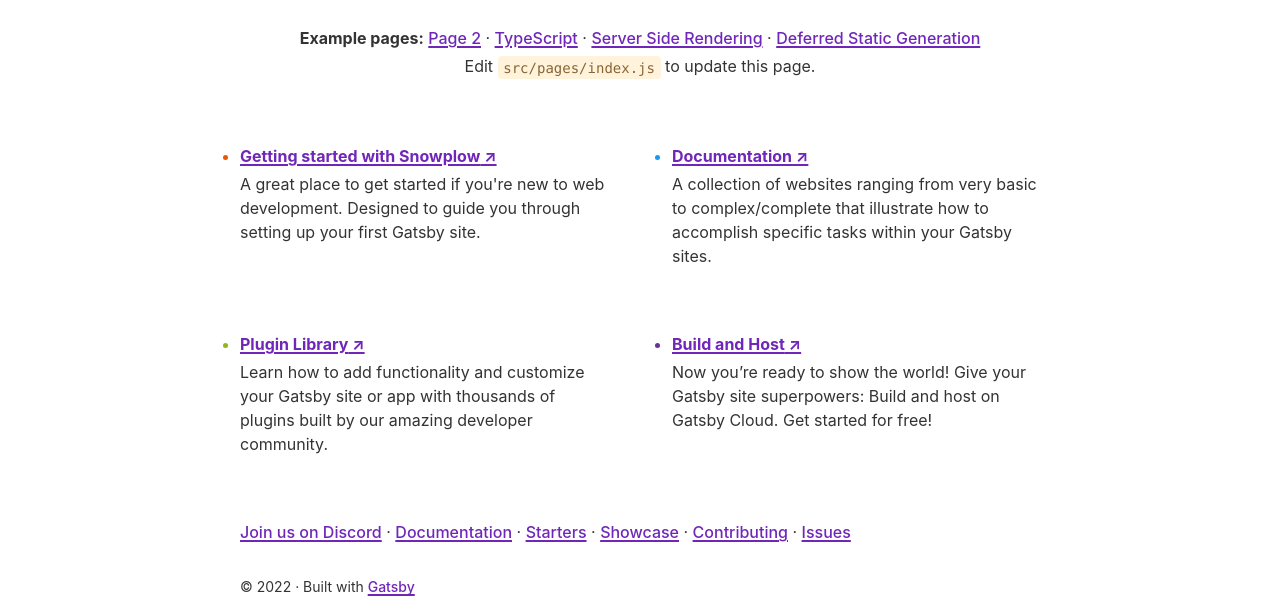
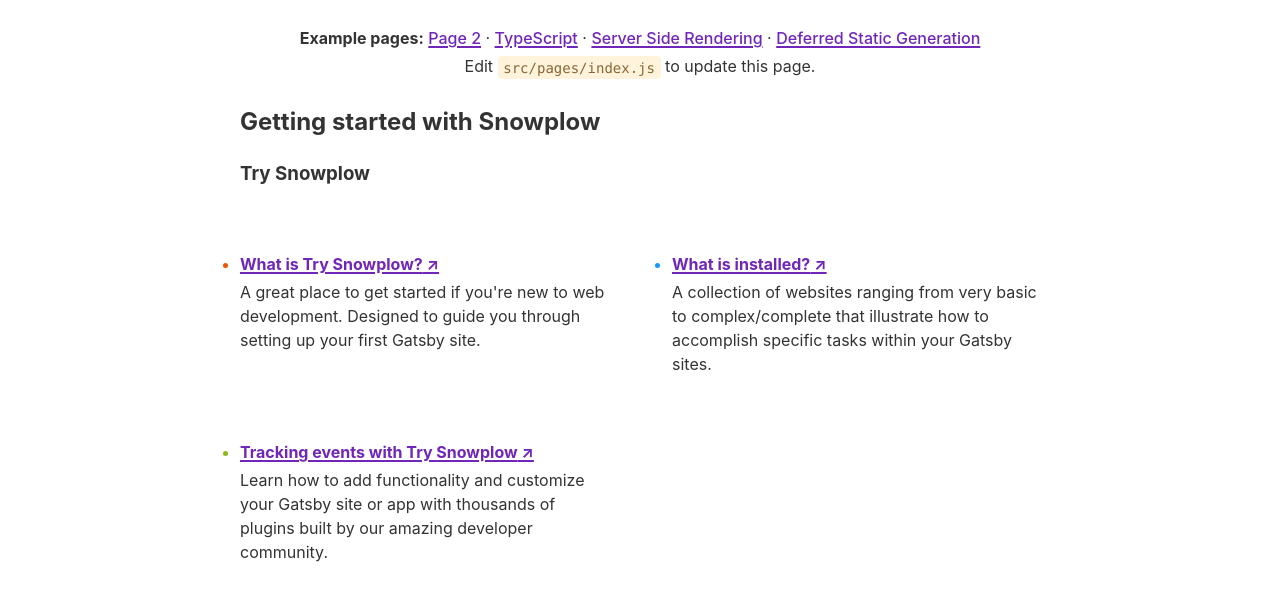
Before and after one commit to Andy-Hay/gatsby-starter-default, a Gatsby site: page / in a window 1280 px wide. Shown: the part 188-800 px from the top of the page. Built offline with nearby package versions, Linux system fonts and the light colour scheme; Gatsby itself is replaced by a stand-in of ours.

Commit message:
Add more links on index page

```diff
--- a/src/pages/index.js
+++ b/src/pages/index.js
@@ -6,7 +6,7 @@ import Layout from "../components/layout"
 import Seo from "../components/seo"
 import * as styles from "../components/index.module.css"
 
-const links = [
+const gettingStartedLinks = [
   {
     text: "Getting started with Snowplow",
     url: "https://www.gatsbyjs.com/docs/tutorial",
@@ -30,6 +30,48 @@ const links = [
     url: "https://www.gatsbyjs.com/cloud",
     description:
       "Now you’re ready to show the world! Give your Gatsby site superpowers: Build and host on Gatsby Cloud. Get started for free!",
+  },
+]
+
+const trySnowPlowLinks = [
+  {
+    text: "What is Try Snowplow?",
+    url: "https://www.gatsbyjs.com/docs/tutorial",
+    description:
+      "A great place to get started if you're new to web development. Designed to guide you through setting up your first Gatsby site.",
+  },
+  {
+    text: "What is installed?",
+    url: "https://github.com/gatsbyjs/gatsby/tree/master/examples",
+    description:
+      "A collection of websites ranging from very basic to complex/complete that illustrate how to accomplish specific tasks within your Gatsby sites.",
+  },
+  {
+    text: "Tracking events with Try Snowplow",
+    url: "https://www.gatsbyjs.com/plugins",
+    description:
+      "Learn how to add functionality and customize your Gatsby site or app with thousands of plugins built by our amazing developer community.",
+  },
+]
+
+const snowplowOpenSourceQuickStart = [
+  {
+    text: "What is the Quick Start for Open Source?",
+    url: "https://www.gatsbyjs.com/docs/tutorial",
+    description:
+      "A great place to get started if you're new to web development. Designed to guide you through setting up your first Gatsby site.",
+  },
+  {
+    text: "Quick Start Installation Guide on AWS",
+    url: "https://github.com/gatsbyjs/gatsby/tree/master/examples",
+    description:
+      "A collection of websites ranging from very basic to complex/complete that illustrate how to accomplish specific tasks within your Gatsby sites.",
+  },
+  {
+    text: "Quick Start Installation Guide on GCP",
+    url: "https://www.gatsbyjs.com/plugins",
+    description:
+      "Learn how to add functionality and customize your Gatsby site or app with thousands of plugins built by our amazing developer community.",
   },
 ]
 
@@ -97,8 +139,24 @@ const IndexPage = () => (
         Edit <code>src/pages/index.js</code> to update this page.
       </p>
     </div>
+    <h2>Getting started with Snowplow</h2>
+    <h3>Try Snowplow</h3>
     <ul className={styles.list}>
-      {links.map(link => (
+      {trySnowPlowLinks.map(link => (
+        <li key={link.url} className={styles.listItem}>
+          <a
+            className={styles.listItemLink}
+            href={`${link.url}${utmParameters}`}
+          >
+            {link.text} ↗
+          </a>
+          <p className={styles.listItemDescription}>{link.description}</p>
+        </li>
+      ))}
+    </ul>
+    <h3>Snowplow Open Source Quick Start</h3>
+    <ul className={styles.list}>
+      {snowplowOpenSourceQuickStart.map(link => (
         <li key={link.url} className={styles.listItem}>
           <a
             className={styles.listItemLink}
```
